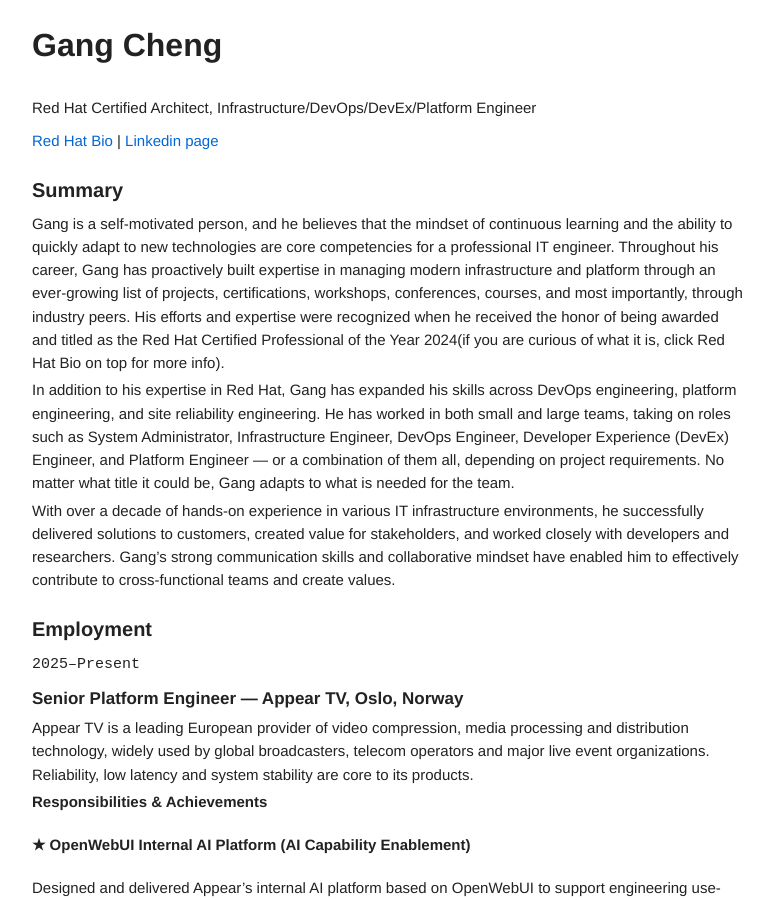
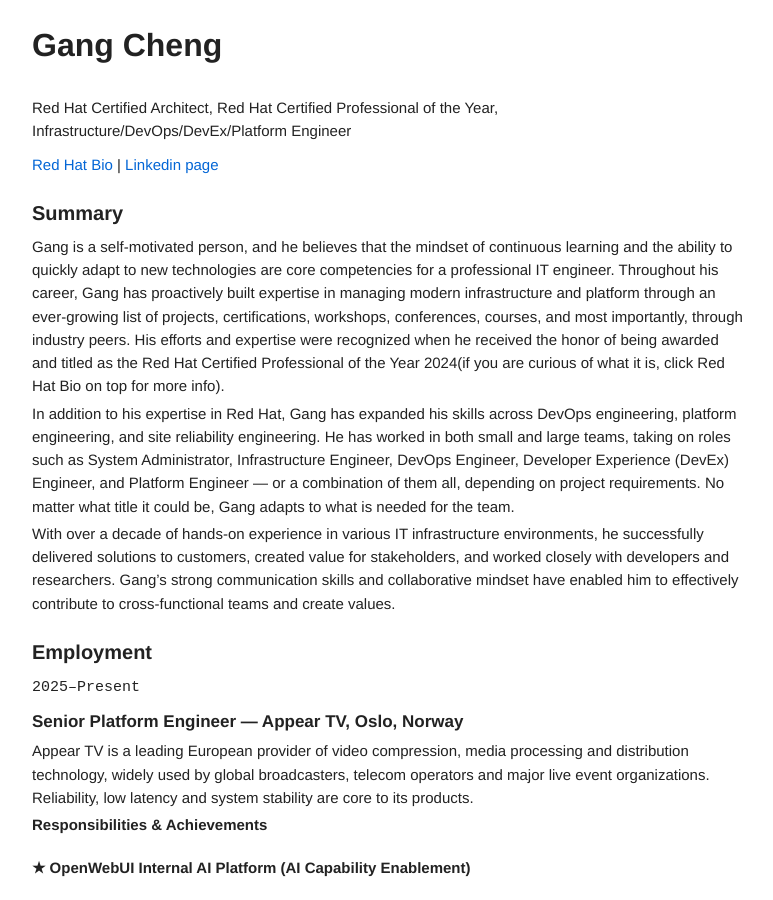
Before and after one commit to gcccheng/wugui, a Jekyll site: the page built from cvenglish.md, in a window 1280 px wide and 900 px high. Shown: the whole window, without its empty margins (118-891 px from the left). Built offline with Jekyll 4.4.1, drawn with Linux system fonts in a browser that asks for light colours.

Commit message:
Update cvenglish.md

```diff
--- a/cvenglish.md
+++ b/cvenglish.md
@@ -4,7 +4,7 @@ title: Gang Cheng's CV
 ---
 # Gang Cheng
 
-Red Hat Certified Architect, Infrastructure/DevOps/DevEx/Platform Engineer
+Red Hat Certified Architect, Red Hat Certified Professional of the Year, Infrastructure/DevOps/DevEx/Platform Engineer
 
 <div id="webaddress">
 <a href="https://www.redhat.com/en/blog/announcing-2024-red-hat-certified-professional-year-gang-cheng">Red Hat Bio</a> | <a href="https://www.linkedin.com/in/gang-cheng-7170a521/">Linkedin page</a>
```
